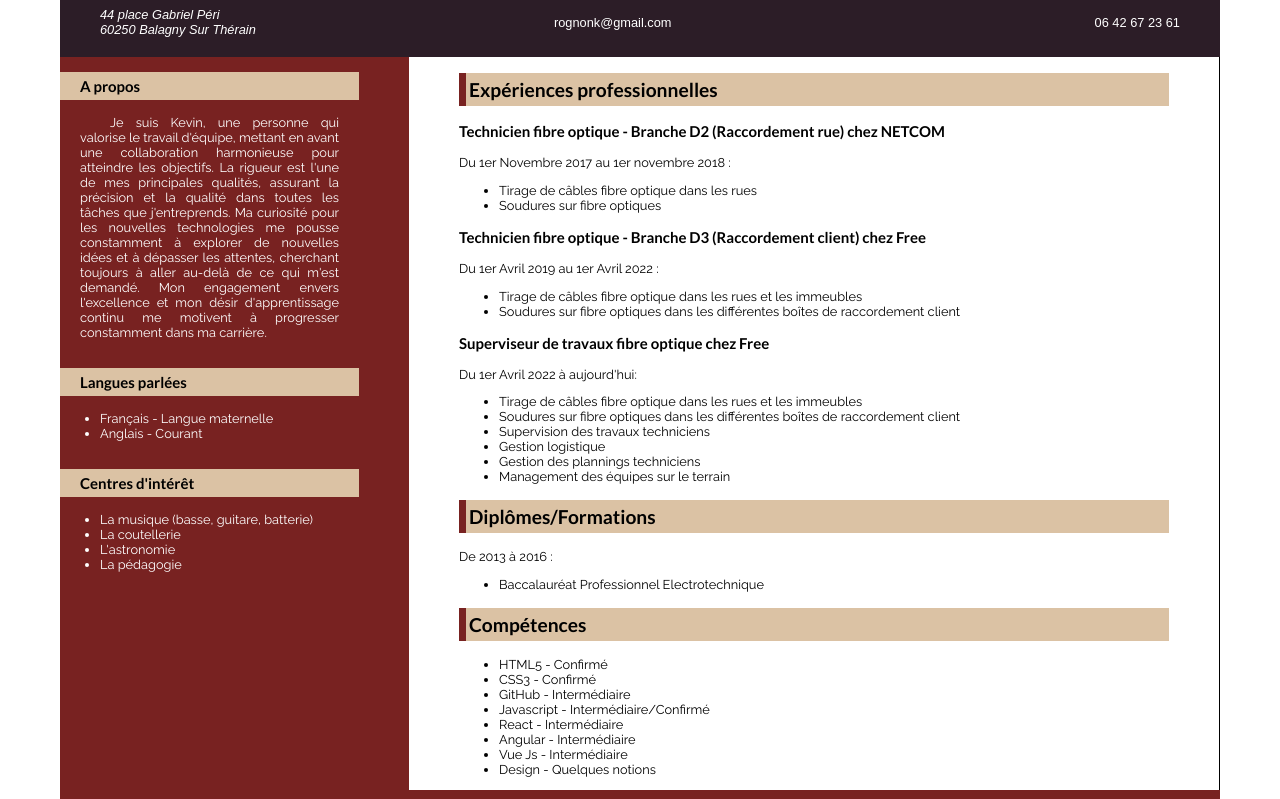
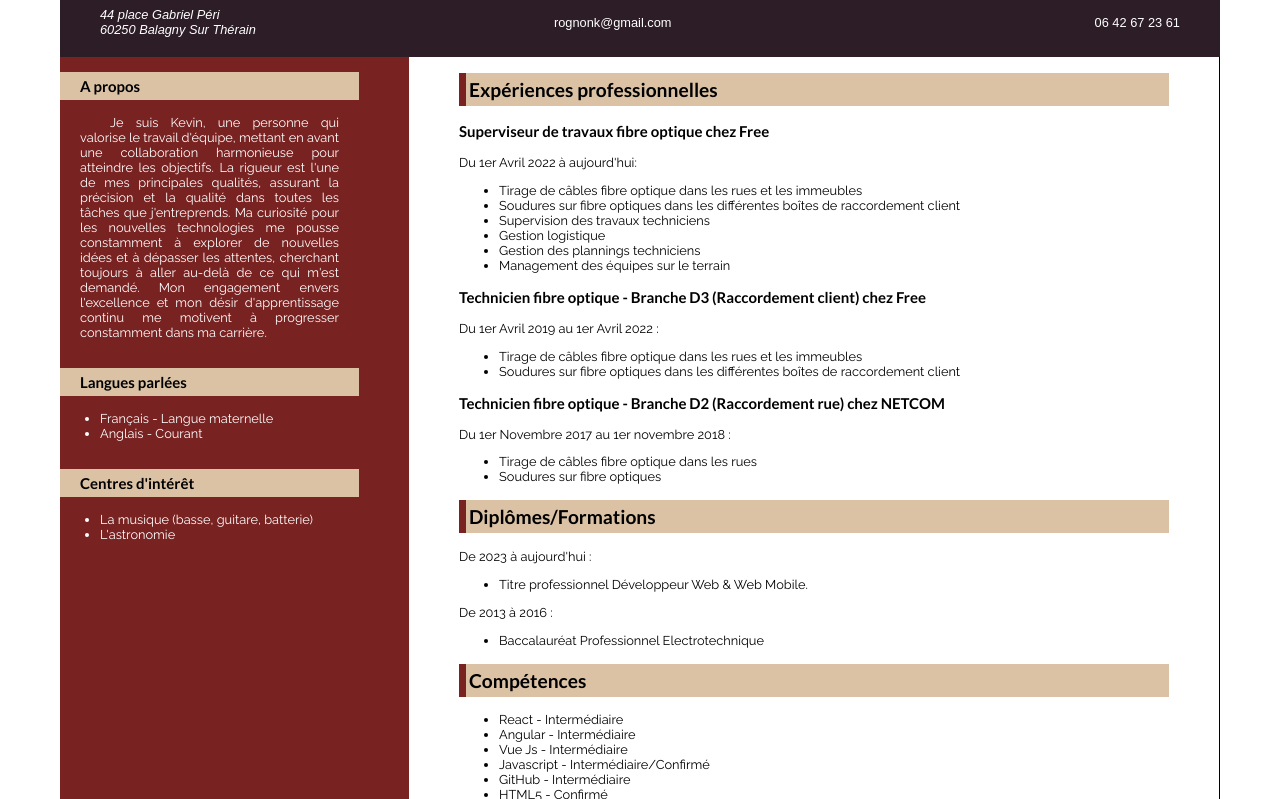
Before and after one commit to KevinRognon/CV_CEF_TEST, a plain HTML site: page index.html in a window 1280 px wide. Shown: the part 390-1189 px from the top of the page. Drawn offline with Linux system fonts and the light colour scheme.

Commit message:
Mise à jour

```diff
--- a/index.html
+++ b/index.html
@@ -16,7 +16,7 @@
         <a target="_blank" href="assets/images/photo_profil.jpg"><img src="assets/images/photo_profil.jpg"
                                                                       alt="Photo de profil de ROGNON Kevin"></a>
     </figure>
-    <h1>KEVIN ROGNON</h1>
+    <h1>Kevin Rognon</h1>
     <h2>Développeur web en reconversion</h2>
     <nav>
         <ul>
@@ -51,9 +51,7 @@
             <h3>Centres d'intérêt</h3>
             <ul>
                 <li>La musique (basse, guitare, batterie)</li>
-                <li>La coutellerie</li>
                 <li>L'astronomie</li>
-                <li>La pédagogie</li>
             </ul>
         </article>
     </aside>
@@ -66,16 +64,18 @@
                 <h2>Expériences professionnelles</h2>
             </header>
             <article>
-                <h3>Technicien fibre optique - Branche D2 (Raccordement rue) chez NETCOM</h3>
+                <h3>Superviseur de travaux fibre optique chez Free</h3>
                 <p>Du
-                    <time datetime="2017-11-1">1er Novembre 2017</time>
-                    au
-                    <time datetime="2018-11-1">1er novembre 2018</time>
-                    :
+                    <time datetime="2022-04-1">1er Avril 2022</time>
+                    à aujourd'hui:
                 </p>
                 <ul>
-                    <li>Tirage de câbles fibre optique dans les rues</li>
-                    <li>Soudures sur fibre optiques</li>
+                    <li>Tirage de câbles fibre optique dans les rues et les immeubles</li>
+                    <li>Soudures sur fibre optiques dans les différentes boîtes de raccordement client</li>
+                    <li>Supervision des travaux techniciens</li>
+                    <li>Gestion logistique</li>
+                    <li>Gestion des plannings techniciens</li>
+                    <li>Management des équipes sur le terrain</li>
                 </ul>
             </article>
             <article>
@@ -92,18 +92,16 @@
                 </ul>
             </article>
             <article>
-                <h3>Superviseur de travaux fibre optique chez Free</h3>
+                <h3>Technicien fibre optique - Branche D2 (Raccordement rue) chez NETCOM</h3>
                 <p>Du
-                    <time datetime="2022-04-1">1er Avril 2022</time>
-                    à aujourd'hui:
+                    <time datetime="2017-11-1">1er Novembre 2017</time>
+                    au
+                    <time datetime="2018-11-1">1er novembre 2018</time>
+                    :
                 </p>
                 <ul>
-                    <li>Tirage de câbles fibre optique dans les rues et les immeubles</li>
-                    <li>Soudures sur fibre optiques dans les différentes boîtes de raccordement client</li>
-                    <li>Supervision des travaux techniciens</li>
-                    <li>Gestion logistique</li>
-                    <li>Gestion des plannings techniciens</li>
-                    <li>Management des équipes sur le terrain</li>
+                    <li>Tirage de câbles fibre optique dans les rues</li>
+                    <li>Soudures sur fibre optiques</li>
                 </ul>
             </article>
         </section>
@@ -112,6 +110,17 @@
             <header>
                 <h2>Diplômes/Formations</h2>
             </header>
+            <article id="article__diplomes-formations">
+                <p>De
+                    <time datetime="2013">2023</time>
+                    à
+                    <time datetime="2016">aujourd'hui</time>
+                    :
+                </p>
+                <ul>
+                    <li>Titre professionnel Développeur Web & Web Mobile.</li>
+                </ul>
+            </article>
             <article id="article__diplomes-formations">
                 <p>De
                     <time datetime="2013">2013</time>
@@ -132,14 +141,13 @@
             </header>
             <article id="article__competences">
                 <ul>
-                    <li>HTML5 - Confirmé</li>
-                    <li>CSS3 - Confirmé</li>
-                    <li>GitHub - Intermédiaire</li>
-                    <li>Javascript - Intermédiaire/Confirmé</li>
                     <li>React - Intermédiaire</li>
                     <li>Angular - Intermédiaire</li>
                     <li>Vue Js - Intermédiaire</li>
-                    <li>Design - Quelques notions</li>
+                    <li>Javascript - Intermédiaire/Confirmé</li>
+                    <li>GitHub - Intermédiaire</li>
+                    <li>HTML5 - Confirmé</li>
+                    <li>CSS3 - Confirmé</li>
                 </ul>
             </article>
         </section>
@@ -154,7 +162,7 @@
         <a target="_blank" href="https://github.com/KevinRognon"><img src="assets/images/github.png" alt="Logo Github"></a>
     </figure>
     <small>Dernière mise à jour le
-        <time datetime="2023-04-15">20 novembre 2023</time>
+        <time datetime="2023-04-15">22 novembre 2023</time>
     </small>
 </footer>
 </body>
```
